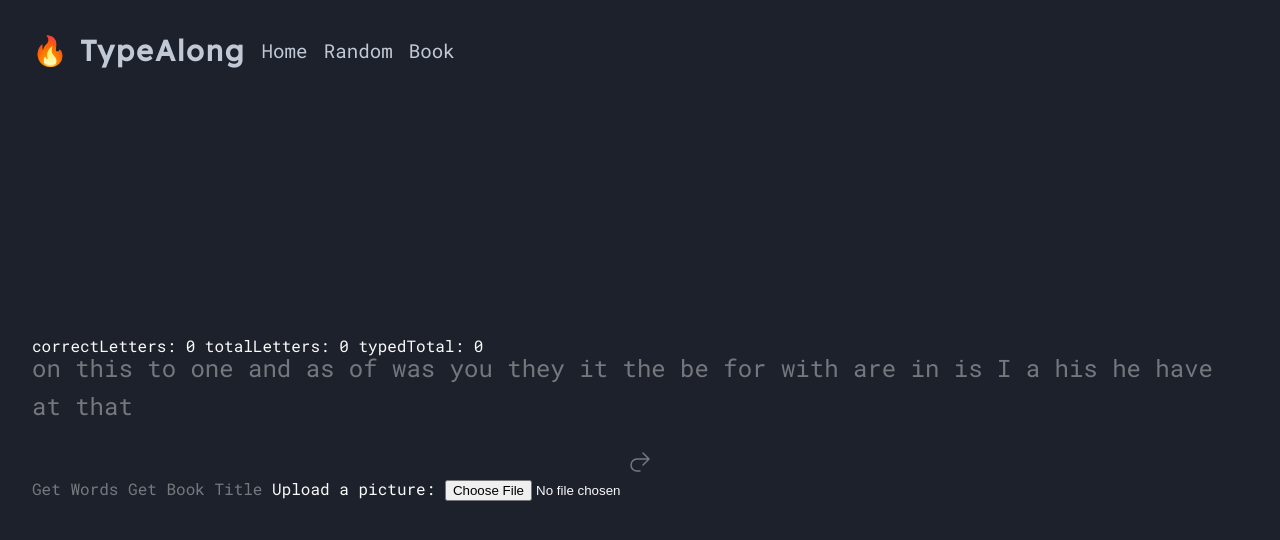
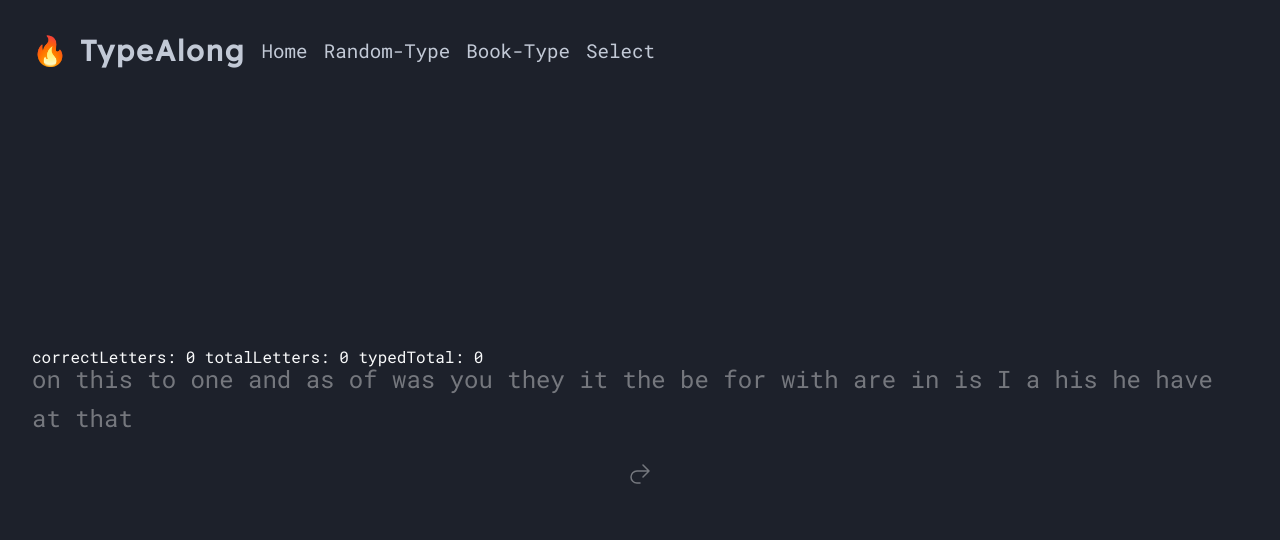
Before and after one commit to Noway-code/TypeAlongSvelte, a SvelteKit app: page /book-type in a window 1280 px wide. Shown: the top 540 px of the page. Built offline with nearby package versions, Linux system fonts and the light colour scheme.

Commit message:
Sending books to the backend

```diff
--- a/src/routes/+layout.svelte
+++ b/src/routes/+layout.svelte
@@ -10,8 +10,9 @@
 	<nav>
 		<h1>🔥 TypeAlong</h1>
 		<a href="/">Home</a>
-		<a href="/random-type">Random</a>
-		<a href="/book">Book</a>
+		<a href="/random-type">Random-Type</a>
+		<a href="/book-type">Book-Type</a>
+		<a href="/select">Select</a>
 	</nav>
 
 
--- a/src/routes/book-type/+page.svelte
+++ b/src/routes/book-type/+page.svelte
@@ -314,19 +314,10 @@
 		words = await response.json();
 	}
 
-	async function getWordsBackend(): Promise<Word[]> {
-		const response = await fetch('http://localhost:8000/api/status');
+	async function bookDetails() {
+		const response = await fetch('/api/book');
 		const data = await response.json();
-
-		// data should be { words: ["Hello", "World", "TypeAlong"] } now
-		words = data.words;
-		return words;
-	}
-
-	async function bookDetails() {
-		const response = await fetch('http://localhost:8000/api/book');
-		const data = await response.json();
-		titleBook = data.title; // <-- store the fetched title here
+		titleBook = data.title;
 	}
 
 	function focusInput() {
@@ -358,7 +349,7 @@ totalLetters: {totalLetters}
 	text: {letterEl.textContent}
 {/if}
 typedTotal: {typedLetters}
-{#if game !== 'random-type over'}
+{#if game !== 'game over'}
 	<div class="game" data-game={game}>
 		<input
 			bind:this={inputEl}
@@ -407,7 +398,7 @@ typedTotal: {typedLetters}
 	</div>
 {/if}
 
-{#if game === 'random-type over'}
+{#if game === 'game over'}
 	<div in:blur class="results">
 		<div>
 			<p class="title">wpm</p>
@@ -423,23 +414,6 @@ typedTotal: {typedLetters}
 	</div>
 {/if}
 
-<button on:click={getWordsBackend}>Get Words</button>
-<button on:click={bookDetails}>{titleBook || 'Get Book Title'}</button>
-
-<label for="avatar">Upload a picture:</label>
-<input
-  accept=".epub"
-  bind:files={avatar}
-  id="avatar"
-  name="avatar"
-  type="file"
-/>
-{#if avatar}
-	<img src={URL.createObjectURL(avatar[0])} alt="Avatar preview" />
-	<div>
-		File Size: {avatar[0].size} bytes
-	</div>
-{/if}
 <style lang="scss">
   .game {
     position: relative;
--- a/vite.config.ts
+++ b/vite.config.ts
@@ -2,5 +2,14 @@ import { sveltekit } from '@sveltejs/kit/vite';
 import { defineConfig } from 'vite';
 
 export default defineConfig({
-	plugins: [sveltekit()]
+	plugins: [sveltekit()],
+	server: {
+		proxy: {
+			'/api': {
+				target: 'http://localhost:8000',
+				changeOrigin: true,
+				secure: false
+			}
+		}
+	}
 });
```
Also changed, not shown: src/routes/select/+page.svelte (renamed from src/routes/book/+page.svelte, +34 -6 lines), 1 other file (tests, documents, lock files or other folders).
